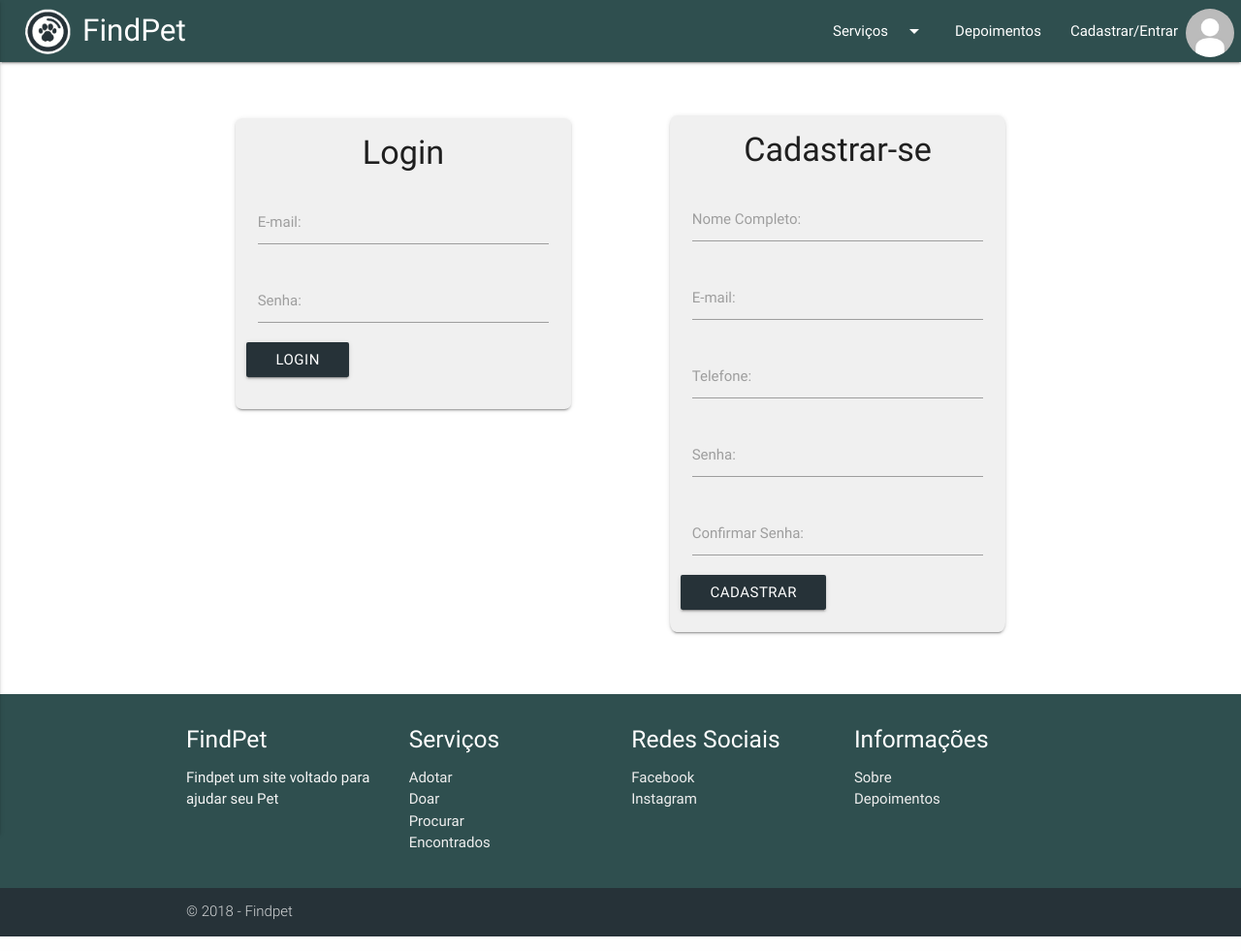
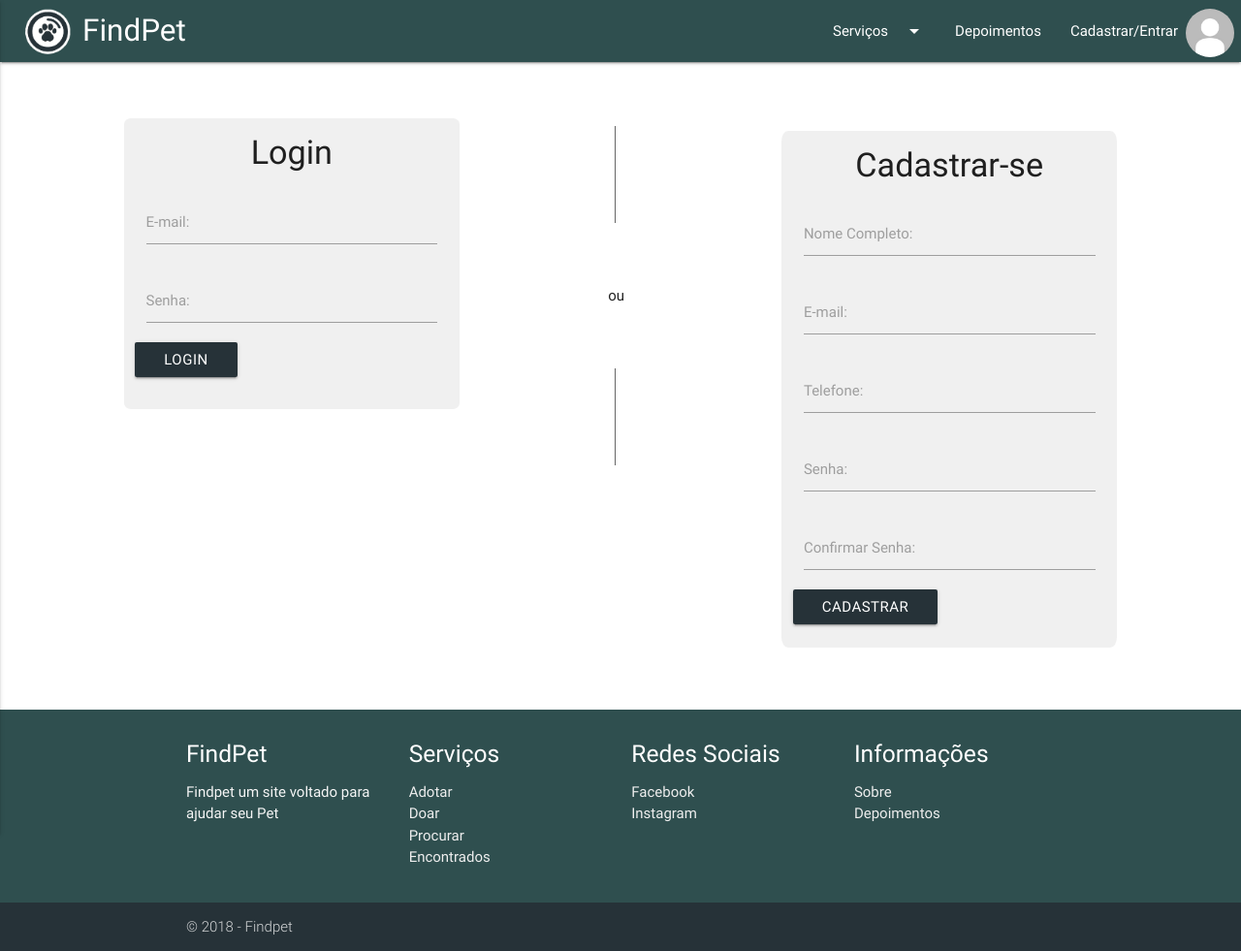
Before and after one commit to CavalcanteRaphael/FindPet, a PHP site: page /cadastro.php in a window 1280 px wide. Shown: the whole page at 97% size. Run offline with PHP 8.4, Linux system fonts and the light colour scheme.

Commit message:
Cadastro ou login

```diff
--- a/cadastro.php
+++ b/cadastro.php
@@ -11,7 +11,7 @@
 
   <div class="row">
 
-	<div id="loginUsuario" class="col s5 card hoverable m6 l4 ">
+	<div id="loginUsuario" class="col s5 hoverable m6 l4 ">
 		<form id="login" method="post">
 			<center ><h4>Login</h4><div id="loginTitulo"></div></center>
 			<div class="input-field col s12 ">
@@ -25,7 +25,21 @@
 	</div>
 	<br/>
 
-	<div id="cadastrarUsuario" class="col s5 card hoverable m6 l4 ">
+
+			<div class="box">
+			</div>
+			<div class="box linha-vertical">
+			</div>
+
+	  		<div id="ou">ou</div>
+
+	  		<div class="box2">
+			</div>
+			<div class="box linha-vertical2">
+			</div>
+
+
+	<div id="cadastrarUsuario" class="col s5 hoverable m6 l4 ">
 		<form id="cadastro" method="post">
 			<center><h4>Cadastrar-se</h4></center>
 			<div class="input-field col s12">
--- a/css/style.css
+++ b/css/style.css
@@ -186,8 +186,8 @@ textarea {
 	float: right;
 	background-color: #c3c3c340;
 	border-radius: 2%;
-	margin-right: 19%;
-	margin-top: 1%;
+	margin-right: 10%;
+	margin-top: -27%;
 	margin-bottom: 5%;
 }
 #loginUsuario {
@@ -195,7 +195,7 @@ textarea {
 	height: 300px;
 	background-color: #c3c3c340;
 	border-radius: 2%;
-	margin-left: 19%;
+	margin-left: 10%;
 	float: left;
 	margin-top: 3%;
 }
@@ -285,3 +285,38 @@ html, body {
 	margin-bottom: 5%;
 }
 /* --- FIM DO CADASTRO DE PET PARA ADOÇÃO --- */
+
+.box {
+	width: 1%;
+	height: 100px;/*Altura da linha*/
+	margin: -3% auto;
+}
+
+.linha-vertical {
+	border-left: 1px solid;/* Adiciona borda esquerda na div como ser fosse uma linha.*/
+	box-sizing: border-box;
+	margin: auto;
+	color: #666666;
+}
+
+
+#ou{
+	margin-left: 49%;
+	margin-top: 5%;
+}
+
+
+
+.box2 {
+	width: 1%;
+	margin: auto;
+	height: 100%;/*Altura da linha*/
+	margin-top: 5%;
+}
+
+.linha-vertical2 {
+	border-left: 1px solid;/* Adiciona borda esquerda na div como ser fosse uma linha.*/
+	box-sizing: border-box;
+	margin: auto;
+	color: 	#666666;
+}
```
